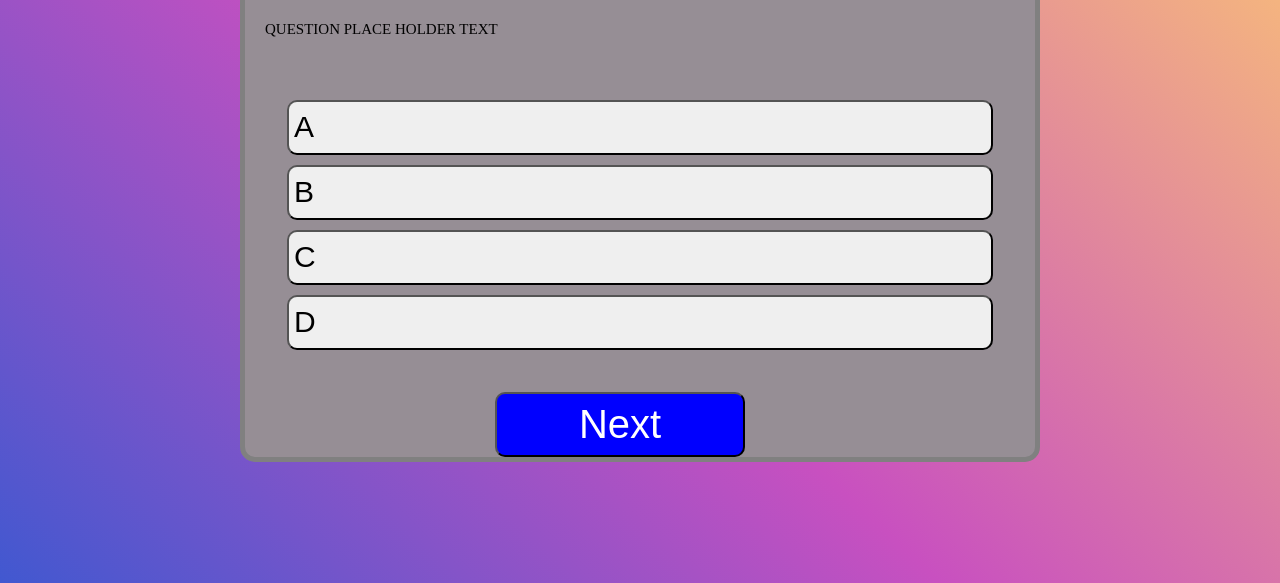
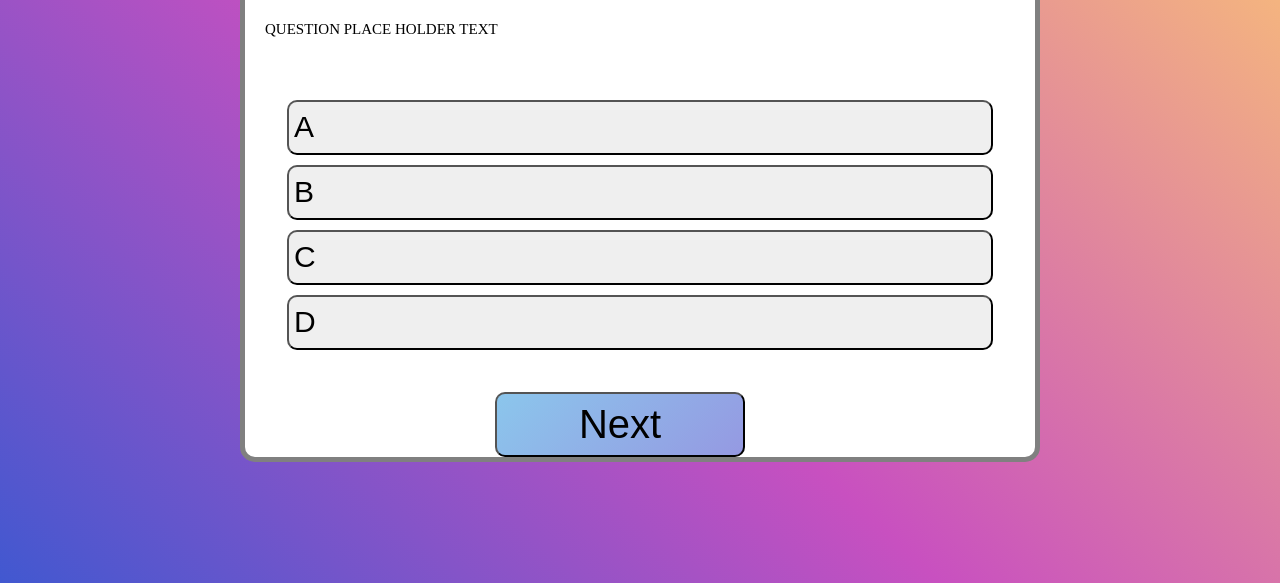
Before and after one commit to tomcoldham/quizproject2, a plain HTML site: page index.html in a window 1280 px wide. Shown: the part 217-800 px from the top of the page. Drawn offline with Linux system fonts and the light colour scheme.

Commit message:
added gradient to submit button

```diff
--- a/assets/css/style.css
+++ b/assets/css/style.css
@@ -20,7 +20,7 @@ width: 800px;
 border: 5px solid grey;
 min-height: 60vh;
 min-width: 65vh;
-background-color: rgb(150, 142, 149);
+background-color: rgb(255, 255, 255);
 border-radius: 15px;
 }
 
@@ -54,9 +54,9 @@ font-size: 30px;
 
 .nextquestion {
 height: 65px;
-background-color: blue;
 width: 250px;
-color: white;
+background-color: #8BC6EC;
+background-image: linear-gradient(135deg, #8BC6EC 0%, #9599E2 100%);
 font-size: 40px;
 border-radius: 10px;
 margin-left: 250px;
```
